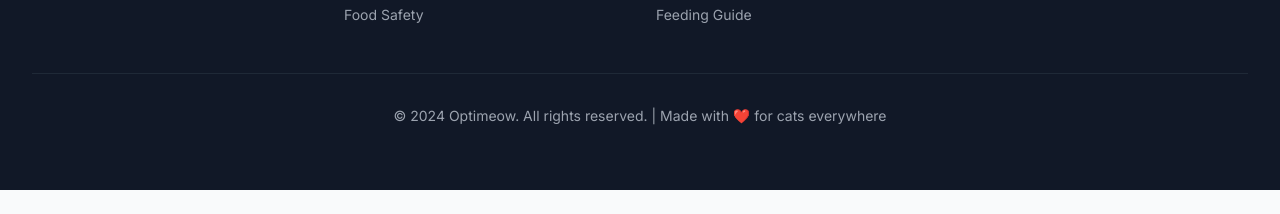
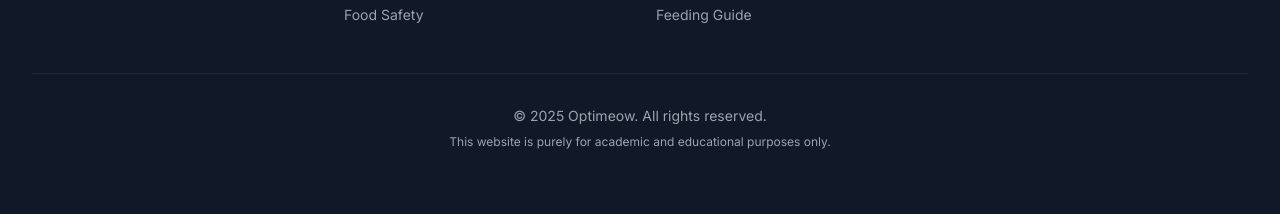
Before and after one commit to eh-student/optimeow, a plain HTML site: page products/grain-free-chicken-feast.html in a window 1280 px wide. Shown: the part 3681-3895 px from the top of the page. Before the commit the page ends 3871 px from the top, so only its background shows below. Drawn offline with nearby package versions, Linux system fonts and the light colour scheme.

Commit message:
Footer note and disclaimer

```diff
--- a/products/grain-free-chicken-feast.html
+++ b/products/grain-free-chicken-feast.html
@@ -845,10 +845,9 @@
                         </li>
                     </ul>
                 </div>
-            </div>
-
-            <div class="border-t border-gray-800 mt-12 pt-8 text-center text-sm text-gray-400">
-                <p>&copy; 2024 Optimeow. All rights reserved. | Made with ❤️ for cats everywhere</p>
+            </div>            <div class="border-t border-gray-800 mt-12 pt-8 text-center text-sm text-gray-400">
+                <p>&copy; 2025 Optimeow. All rights reserved.</p>
+                <p class="mt-2 text-xs">This website is purely for academic and educational purposes only.</p>
             </div>
         </div>
     </footer>
```
Also changed, not shown: foodsafety.html (+3 -3 lines), index.html (+3 -3 lines), nutrition.html (+3 -4 lines), products.html (+3 -3 lines), recipes.html (+3 -3 lines), recipes/recipe-pumpkin-power-bowl.html (+3 -4 lines).
